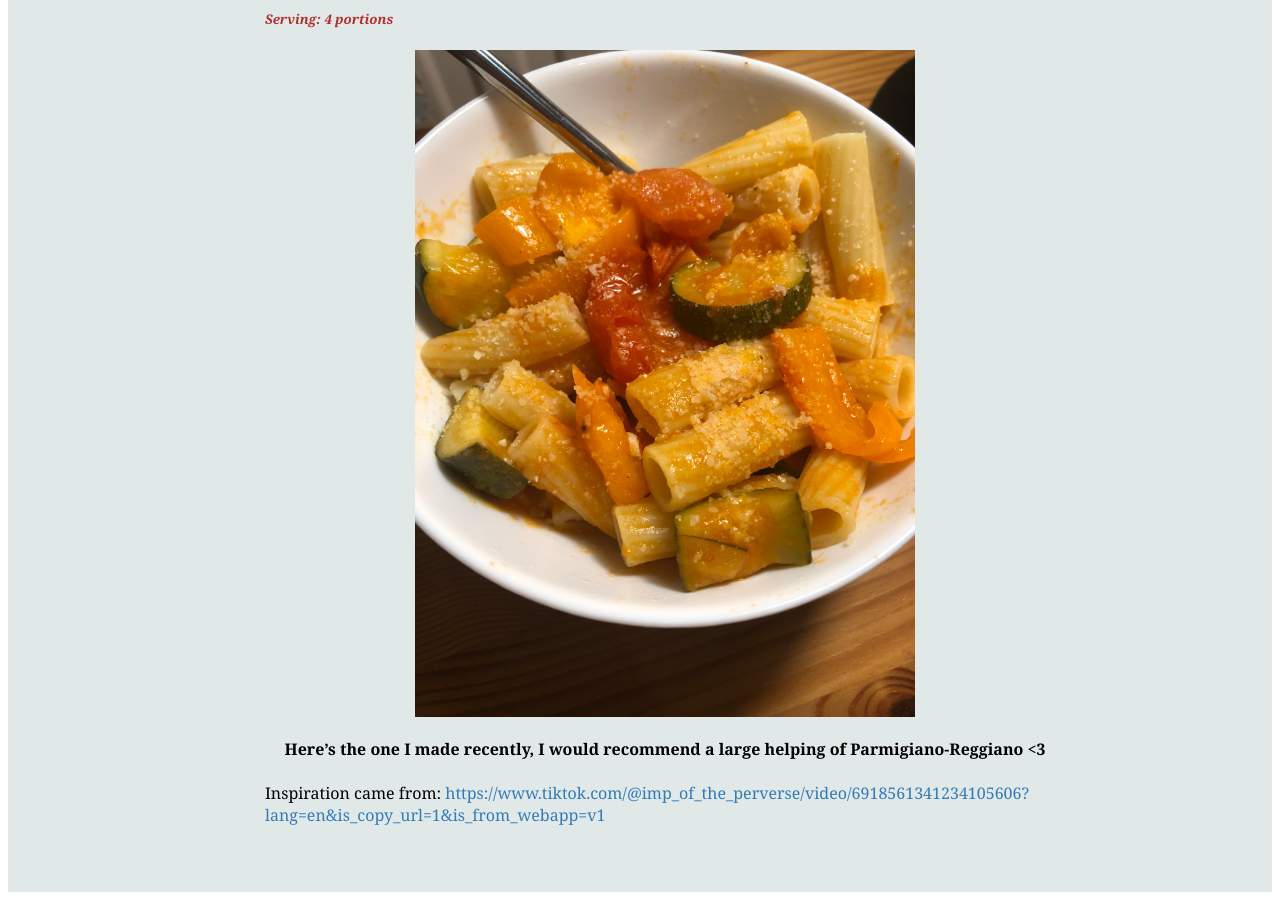
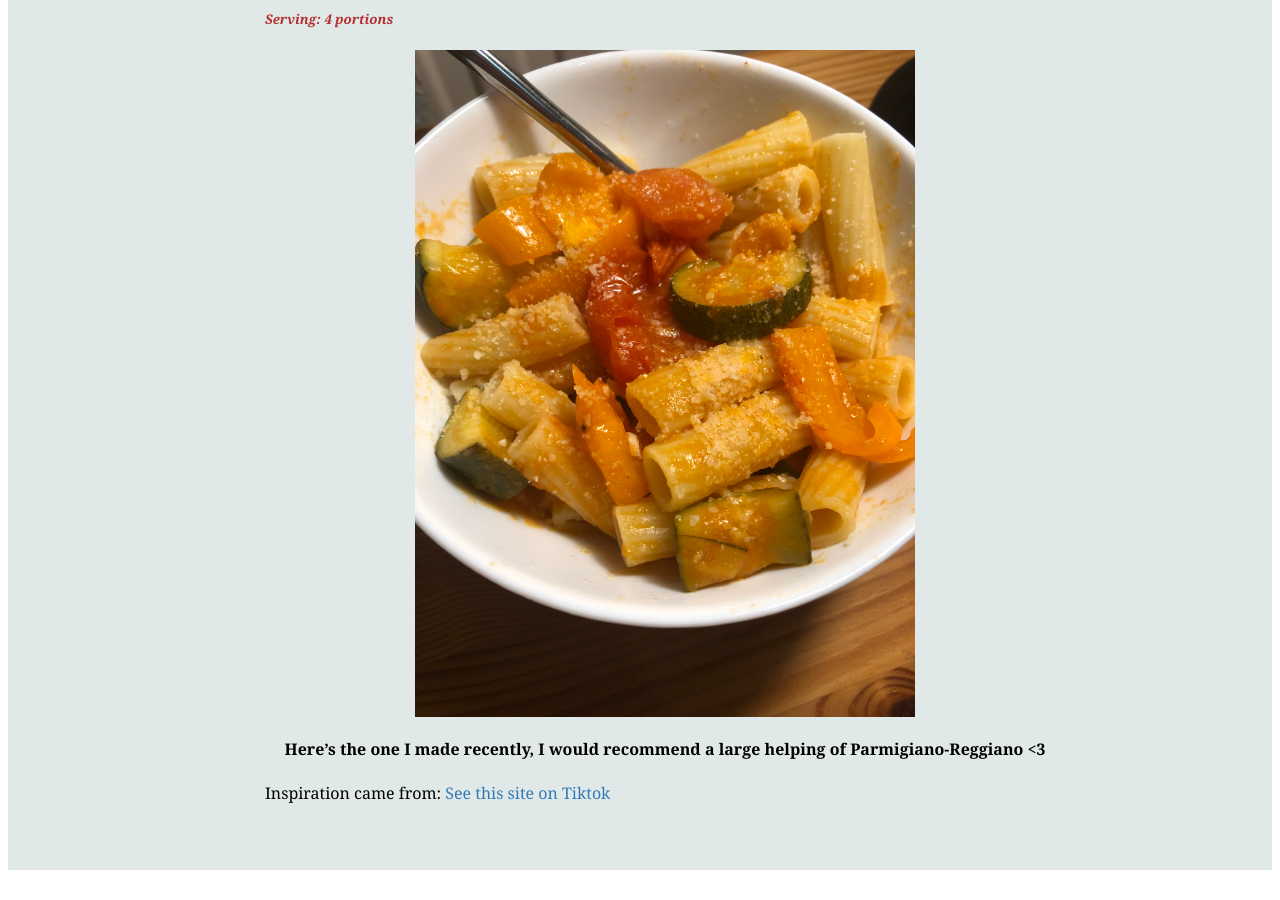
Before and after one commit to Hol1999/Hollyrecipewebsite, a Jekyll site: the page built from _recipes/recipe1.md, in a window 1280 px wide and 900 px high, scrolled down 1027 px. Built offline with Jekyll 4.4.1, drawn with Linux system fonts in a browser that asks for light colours; after the commit the page ends 1905 px from its top, so only the background shows below that.

Commit message:
Update Recipes “recipe1”

```diff
--- a/_recipes/recipe1.md
+++ b/_recipes/recipe1.md
@@ -40,10 +40,8 @@ vii. Combine the pasta and the now simmered done vegetables. Add some Parmigiano
 
 ##### Serving: 4 portions
 
-
-
 ![Bowl of rigatoni with a sprinkling of Parmigiano-Reggiano](../uploads/rigatoni.jpg "Vegetable Rigatoni")
 
 #### Here's the one I made recently, I would recommend a large helping of Parmigiano-Reggiano <3
 
-Inspiration came from: <https://www.tiktok.com/@imp_of_the_perverse/video/6918561341234105606?lang=en&is_copy_url=1&is_from_webapp=v1>
+Inspiration came from: [See this site on Tiktok](<https://www.tiktok.com/@imp_of_the_perverse/video/6918561341234105606?lang=en&is_copy_url=1&is_from_webapp=v1>)
```
